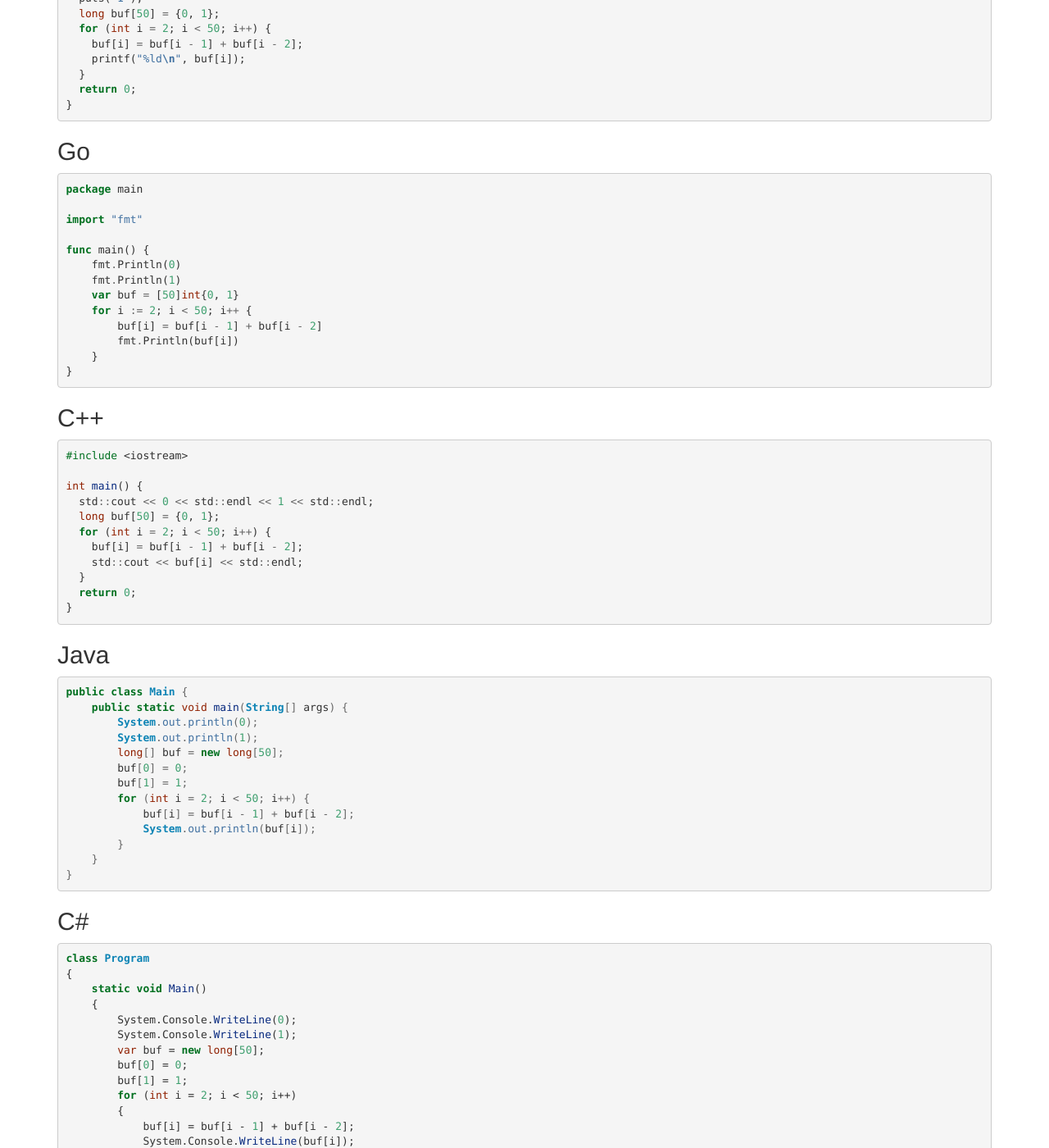
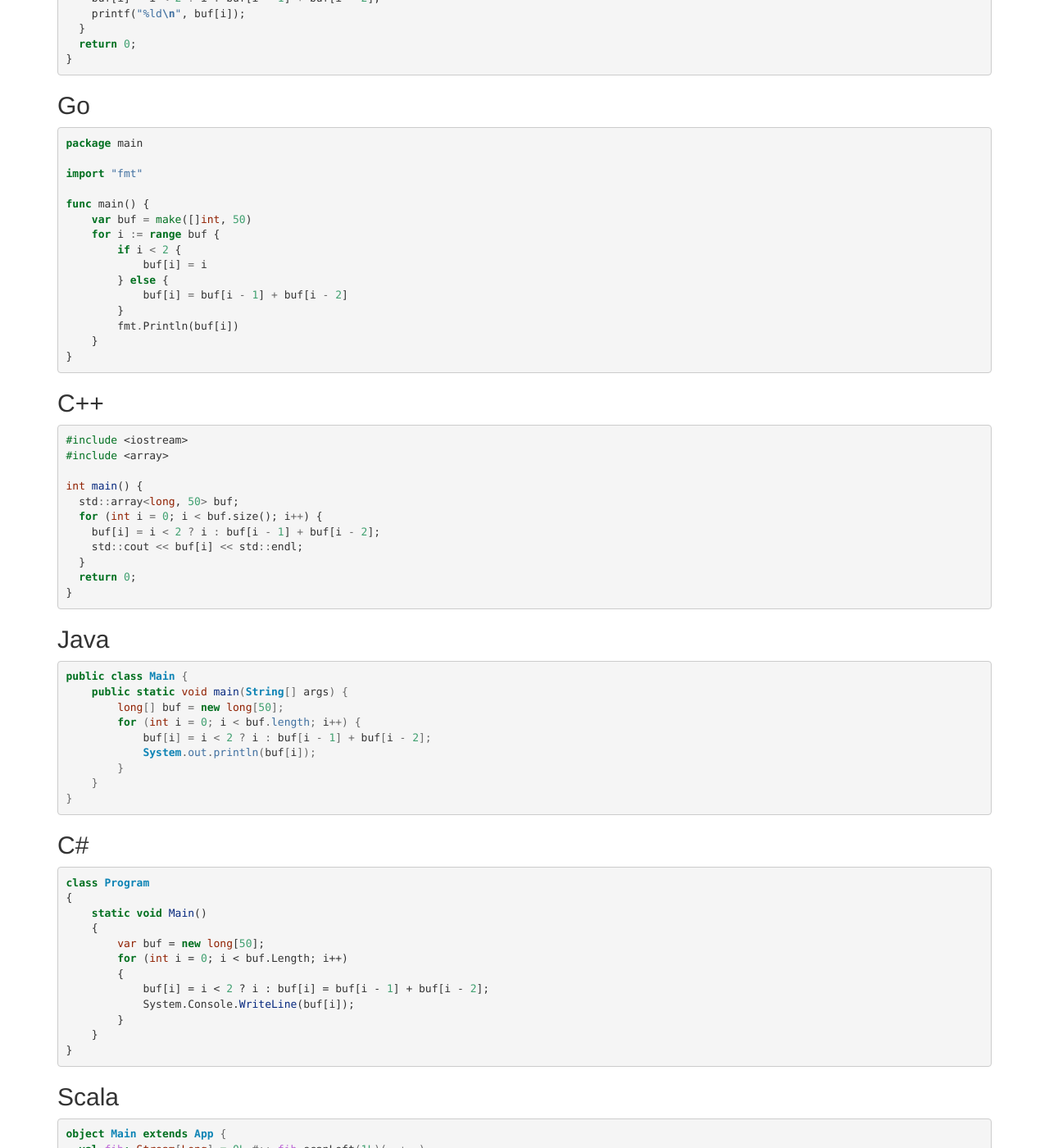
Before and after one commit to halcat0x15a/halcat0x15a.github.io, a Jekyll site: the page built from hello_world.md, in a window 1280 px wide and 1400 px high, scrolled down 4862 px. Shown: the whole window at 82% size. Built offline with Jekyll 4.4.1, drawn with Linux system fonts in a browser that asks for light colours; nearby versions of some CDN libraries; Markdown is read by kramdown in place of the engine named in the settings; some of the changed text lies outside the part shown.

Commit message:
fix hello world

````diff
--- a/hello_world.md
+++ b/hello_world.md
@@ -265,11 +264,9 @@ end
 #include <stdio.h>
 
 int main() {
-  puts("0");
-  puts("1");
-  long buf[50] = {0, 1};
-  for (int i = 2; i < 50; i++) {
-    buf[i] = buf[i - 1] + buf[i - 2];
+  long buf[50];
+  for (int i = 0; i < 50; i++) {
+    buf[i] = i < 2 ? i : buf[i - 1] + buf[i - 2];
     printf("%ld\n", buf[i]);
   }
   return 0;
@@ -284,11 +281,13 @@ package main
 import "fmt"
 
 func main() {
-    fmt.Println(0)
-    fmt.Println(1)
-    var buf = [50]int{0, 1}
-    for i := 2; i < 50; i++ {
-        buf[i] = buf[i - 1] + buf[i - 2]
+    var buf = make([]int, 50)
+    for i := range buf {
+        if i < 2 {
+            buf[i] = i
+        } else {
+            buf[i] = buf[i - 1] + buf[i - 2]
+        }
         fmt.Println(buf[i])
     }
 }
@@ -298,12 +297,12 @@ func main() {
 
 ```cpp
 #include <iostream>
+#include <array>
 
 int main() {
-  std::cout << 0 << std::endl << 1 << std::endl;
-  long buf[50] = {0, 1};
-  for (int i = 2; i < 50; i++) {
-    buf[i] = buf[i - 1] + buf[i - 2];
+  std::array<long, 50> buf;
+  for (int i = 0; i < buf.size(); i++) {
+    buf[i] = i < 2 ? i : buf[i - 1] + buf[i - 2];
     std::cout << buf[i] << std::endl;
   }
   return 0;
@@ -315,13 +314,9 @@ int main() {
 ```java
 public class Main {
     public static void main(String[] args) {
-        System.out.println(0);
-        System.out.println(1);
         long[] buf = new long[50];
-        buf[0] = 0;
-        buf[1] = 1;
-        for (int i = 2; i < 50; i++) {
-            buf[i] = buf[i - 1] + buf[i - 2];
+        for (int i = 0; i < buf.length; i++) {
+            buf[i] = i < 2 ? i : buf[i - 1] + buf[i - 2];
             System.out.println(buf[i]);
         }
     }
@@ -335,14 +330,10 @@ class Program
 {
     static void Main()
     {
-        System.Console.WriteLine(0);
-        System.Console.WriteLine(1);
         var buf = new long[50];
-        buf[0] = 0;
-        buf[1] = 1;
-        for (int i = 2; i < 50; i++)
+        for (int i = 0; i < buf.Length; i++)
         {
-            buf[i] = buf[i - 1] + buf[i - 2];
+            buf[i] = i < 2 ? i : buf[i] = buf[i - 1] + buf[i - 2];
             System.Console.WriteLine(buf[i]);
         }
     }
@@ -361,33 +352,29 @@ object Main extends App {
 ## Haskell
 
 ```hs
-import Control.Monad (forM_)
-
-fib :: [Int]
-fib = 0 : 1 : zipWith (+) fib (tail fib)
+import Data.Foldable (for_)
 
 main :: IO ()
-main = forM_ (take 50 fib) (putStrLn . show)
+main = for_ (take 50 fib) (putStrLn . show)
+  where
+    fib = 0 : 1 : zipWith (+) fib (tail fib)
 ```
 
 ## Python
 
 ```python
-print(0)
-print(1)
-buf = [0, 1]
-for i in range(2, 50):
-    buf.append(buf[i - 1] + buf[i - 2])
+buf = []
+for i in range(0, 50):
+    buf.append(i if i < 2 else buf[i - 1] + buf[i - 2])
     print(buf[i])
 ```
 
 ## Ruby
 
 ```ruby
-puts 0, 1
-buf = [0, 1]
-for i in 2...50
-  buf[i] = buf[i - 1] + buf[i - 2]
+buf = []
+for i in 0...50
+  buf[i] = i < 2 ? i : buf[i - 1] + buf[i - 2]
   puts buf[i]
 end
 ```
````
Also changed, not shown: other parts of hello_world.md (+8 -9 lines).
